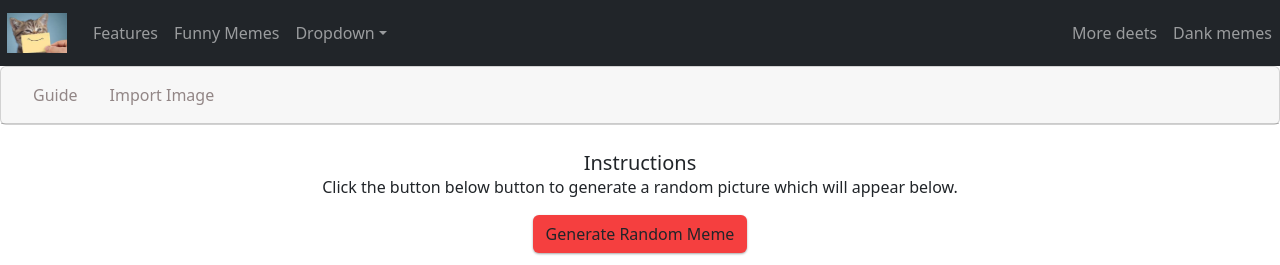
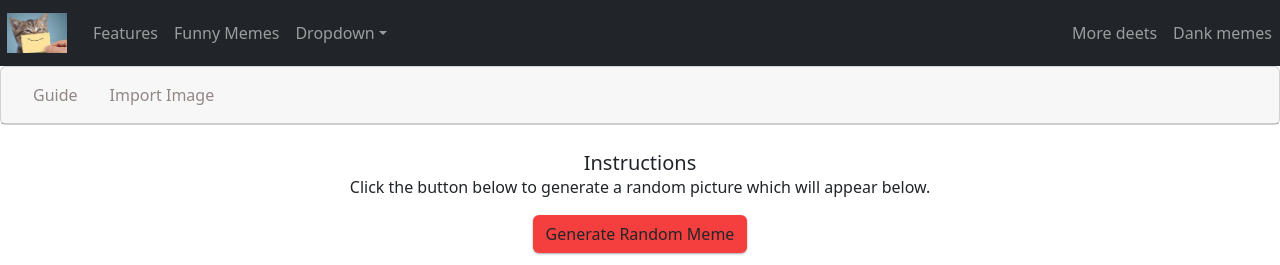
Before and after one commit to GabrielIkpolo/FunnyMeme, a React (Create React App) app: page / in a window 1280 px wide. Shown: the top 265 px of the page. Built offline with nearby package versions, Linux system fonts and the light colour scheme.

Commit message:
fixed wrong grammer

```diff
--- a/src/components/description/Description.jsx
+++ b/src/components/description/Description.jsx
@@ -87,7 +87,7 @@ function Description() {
             <div className="card-body text-center " style={{ display: guide }} >
                 <h5 className="card-title">Instructions</h5>
                 <p className="card-text">
-                    Click the button below button to generate a random
+                    Click the button below to generate a random
                     picture which will appear below.
                 </p>
                 <a onClick={generateRandomMeme} className="btn randomMemeBtn">Generate Random Meme </a>
```
